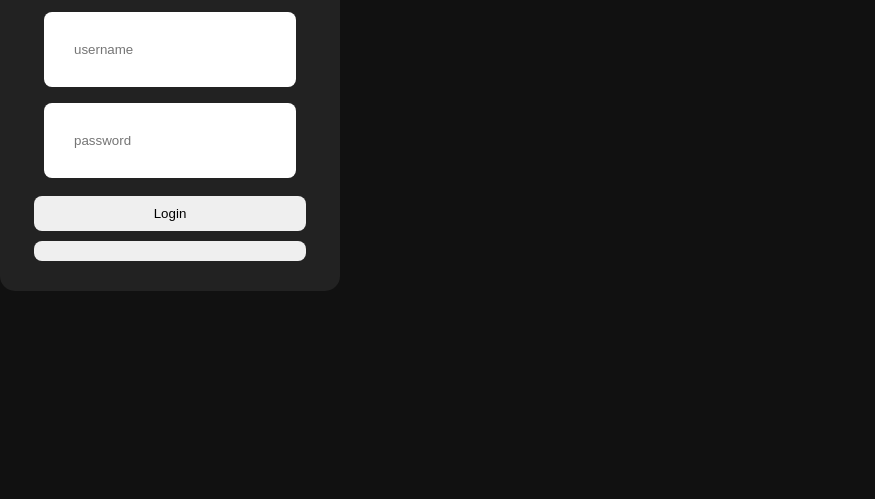
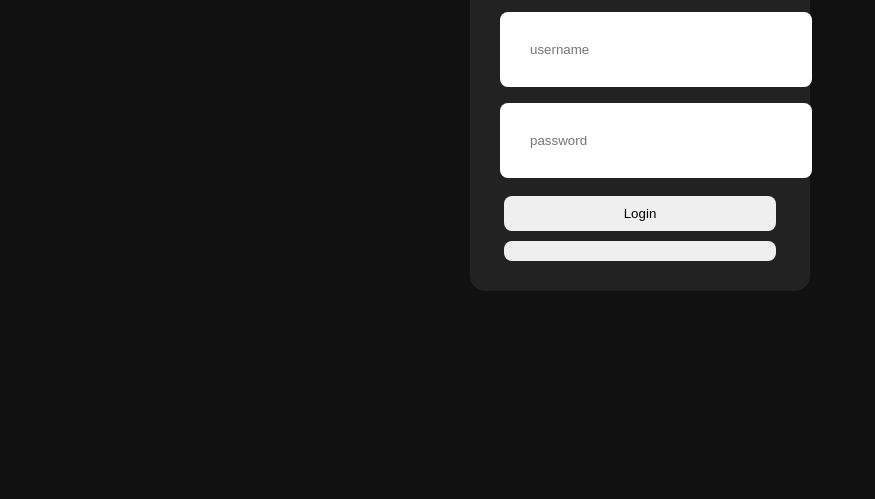
Before and after one commit to ayunanbingbong36-B/student-portal, a plain HTML site: page index.html in a window 1280 px wide. Shown: the part 301-800 px from the top of the page, without its empty margins (0-875 px from the left). Drawn offline with Linux system fonts and the light colour scheme.

Commit message:
Update index.html

```diff
--- a/index.html
+++ b/index.html
@@ -1,4 +1,4 @@
-<DOCTYPE html>
+<!DOCTYPE html>
   <html>
     <head>
         <title>Student Portal</title>
@@ -9,7 +9,7 @@
                color: white;
                font-family: Arial;
                display: flex;
-               justifycontent: center;
+               justify-content: center;
                align-items: center;
                height: 100vh;
                margin:0;
```
